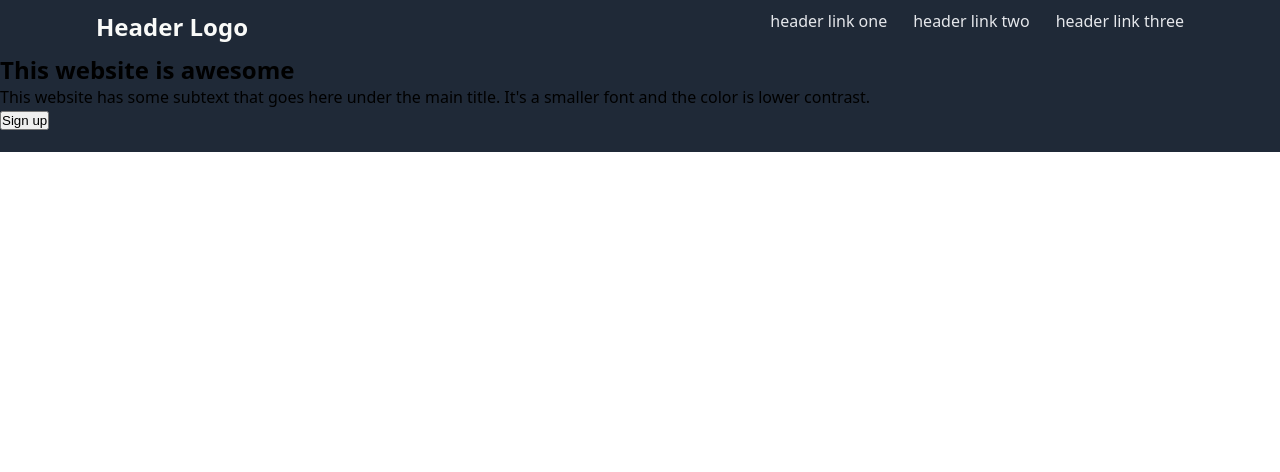
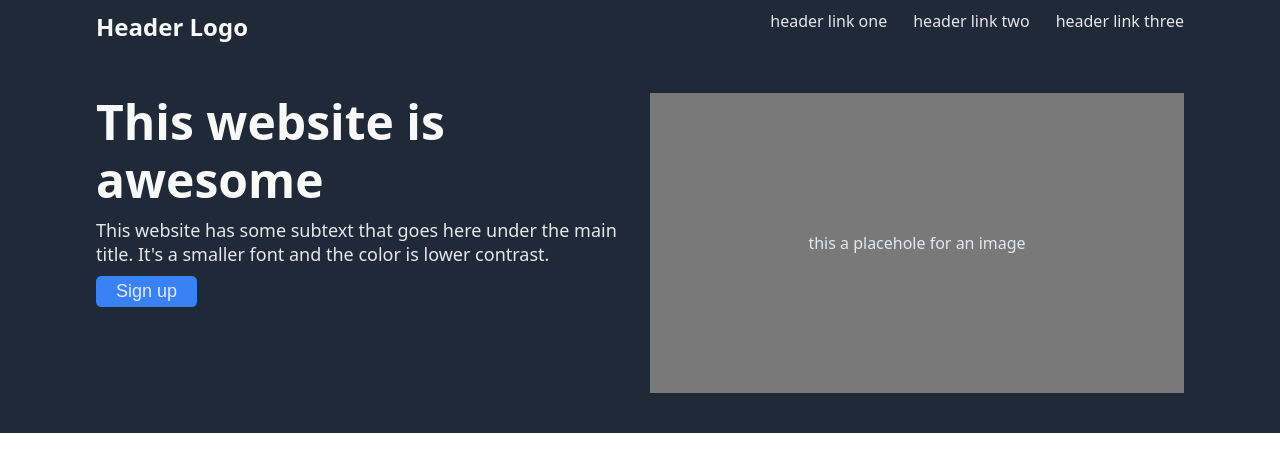
Before and after one commit to muhibprogg/odin-landing-page, a plain HTML site: page index.html in a window 1280 px wide. Drawn offline with Linux system fonts and the light colour scheme.

Commit message:
Style hero section

```diff
--- a/index.html
+++ b/index.html
@@ -28,6 +28,7 @@
       </div>
       <div class="hero__img">
         <img src="img/" alt="" />
+        <p>this a placehole for an image</p>
       </div>
     </main>
   </body>
--- a/styles.css
+++ b/styles.css
@@ -35,4 +35,49 @@ body {
 
 .hero {
   background-color: #1f2937;
+  padding: 40px 96px;
+  display: flex;
+  gap: 20px;
+  justify-content: center;
 }
+
+.hero__text h2 {
+  color: #f9faf8;
+  font-size: 48px;
+  font-weight: 900;
+  line-height: 1.2;
+}
+
+.hero__text p {
+  color: #e5e7eb;
+  font-size: 18px;
+  margin: 10px 0;
+}
+
+.hero__img {
+  width: 100%;
+  background-color: #797979;
+  /* max-width: 700px;
+  min-width: 500px; */
+  height: 300px;
+  display: flex;
+  justify-content: center;
+  align-items: center;
+  color: #e5e7eb;
+}
+
+.hero__text,
+.hero__img {
+  flex: 1 0 400px;
+  max-width: 600px;
+}
+
+.btn {
+  border: none;
+  font-size: 18px;
+  background-color: #3882f6;
+  border-radius: 0.3em;
+  color: #e5e7eb;
+  padding: 5px 20px;
+  font-weight: boldr;
+}
```
